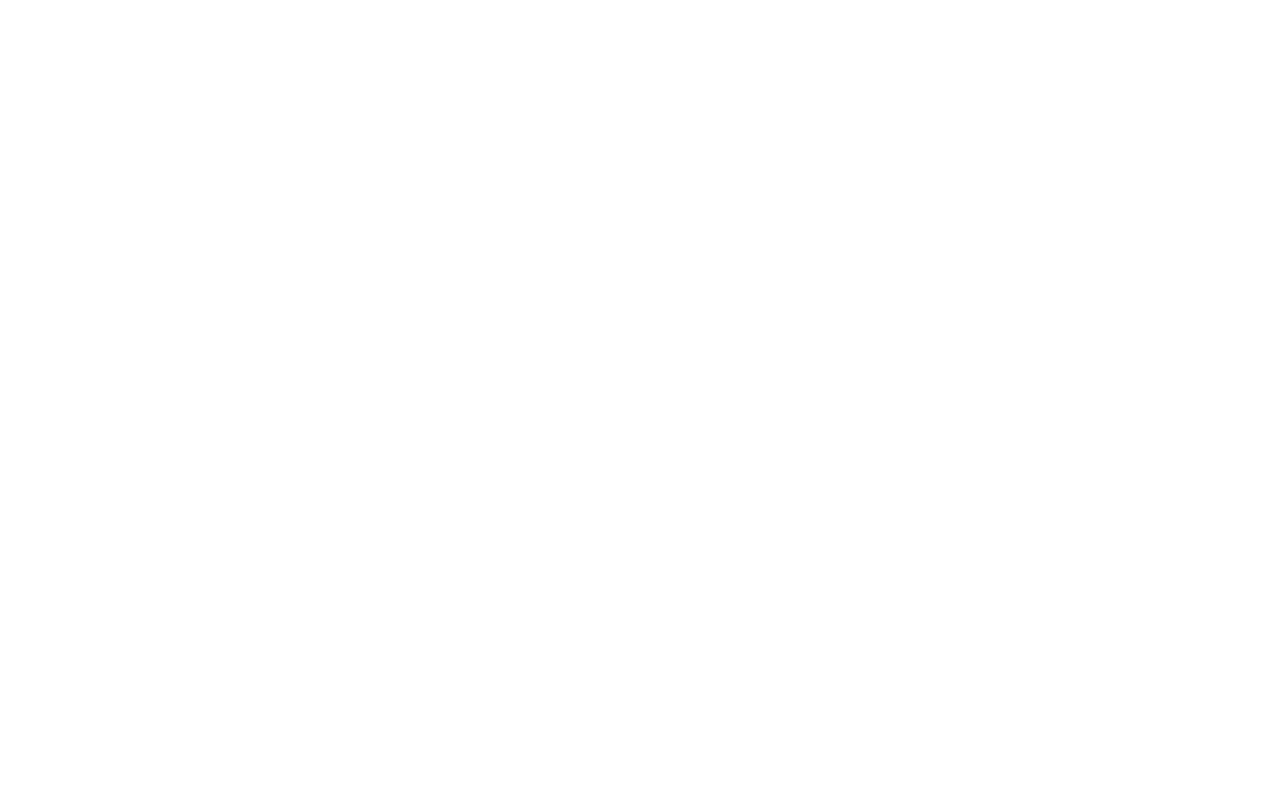
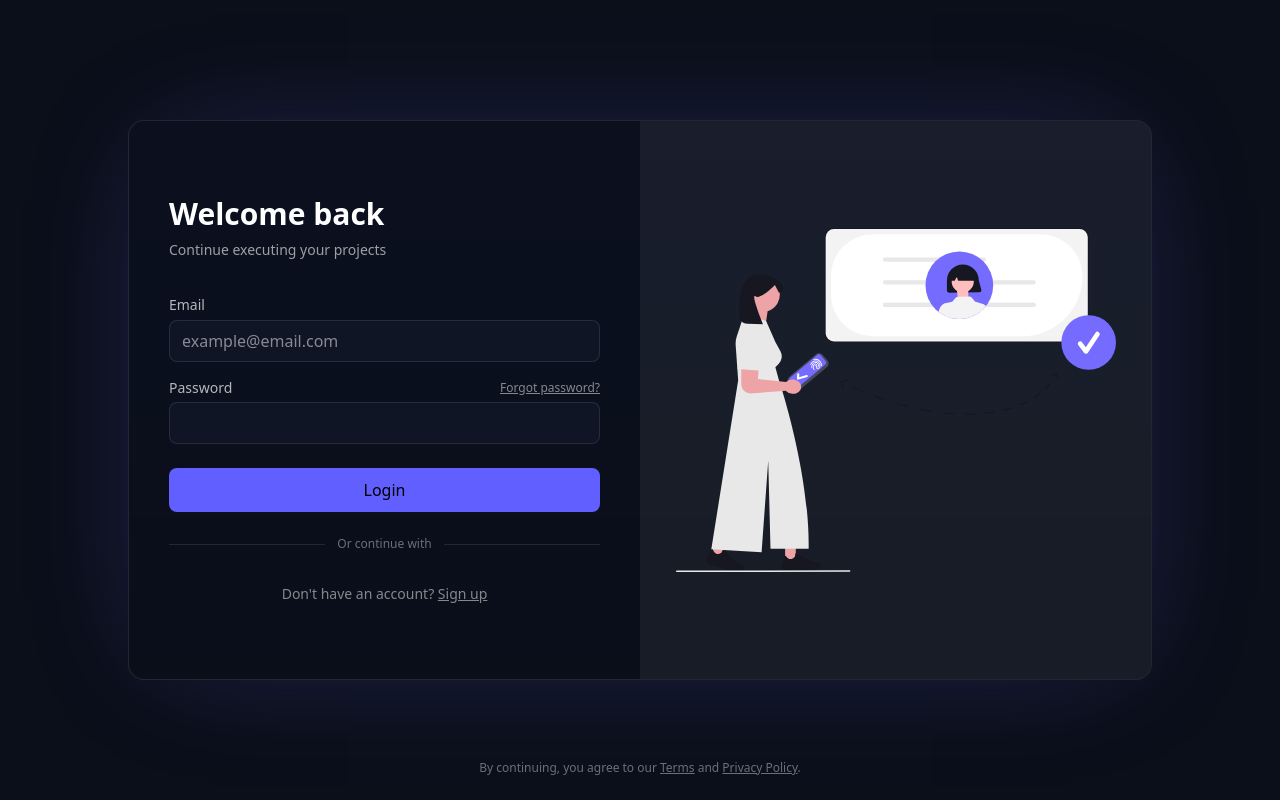
Before and after one commit to adityarajsrv/ProjectBay, a React (Vite) app in the folder frontend/: page /login in a window 1280 px wide. Before the commit this address had no page. Built offline with nearby package versions, Linux system fonts and the light colour scheme.

Commit message:
Built auth page UI

```diff
--- a/frontend/src/App.jsx
+++ b/frontend/src/App.jsx
@@ -1,6 +1,7 @@
 import { BrowserRouter, Routes, Route } from "react-router-dom";
 import Home from "./pages/Home";
 import DashboardPage from "./pages/DashboardPage";
+import AuthPage from "./pages/AuthPage";
 
 const App = () => {
   return (
@@ -8,6 +9,7 @@
       <Routes>
         <Route path="/" element={<Home />} />
         <Route path="/dashboard" element={<DashboardPage />} />
+        <Route path="/login" element={<AuthPage />} />
       </Routes>
     </BrowserRouter>
   );
--- /dev/null
+++ b/frontend/src/pages/AuthPage.jsx
@@ -0,0 +1,132 @@
+import { useState } from "react";
+import loginSvg from "../assets/login.svg";
+import signupSvg from "../assets/signup.svg";
+
+const LoginVisual = () => (
+  <img
+    src={loginSvg}
+    alt="Login visual"
+    className="w-110"
+  />
+);
+
+const SignupVisual = () => (
+  <img
+    src={signupSvg}
+    alt="Signup visual"
+    className="w-110"
+  />
+);
+
+
+const AuthPage = () => {
+  const [mode, setMode] = useState("login");
+
+  return (
+    <div className="min-h-screen flex items-center justify-center bg-[#0B0F1A] px-4">
+      <div className="w-full max-w-5xl h-140 rounded-2xl overflow-hidden border border-white/10
+        bg-[linear-gradient(180deg,rgba(11,16,32,0.9),rgba(11,15,26,0.95))]
+        shadow-[0_0_120px_-40px_rgba(99,102,241,0.35)]
+        grid grid-cols-1 md:grid-cols-2">
+
+        {/* LEFT */}
+        <div className="p-10 flex flex-col justify-center">
+          <h1 className="text-3xl font-semibold text-white mb-2">
+            {mode === "login" ? "Welcome back" : "Create your account"}
+          </h1>
+          <p className="text-sm text-white/60 mb-8">
+            {mode === "login"
+              ? "Continue executing your projects"
+              : "Turn ideas into structured execution"}
+          </p>
+          <div className="space-y-4">
+            <div>
+              <label className="text-sm text-white/70">Email</label>
+              <input
+                type="email"
+                placeholder="example@email.com"
+                className="mt-1 w-full rounded-lg bg-[#0F1525] border border-white/10 px-3 py-2 text-white outline-none focus:border-indigo-500"
+              />
+            </div>
+            <div>
+              <div className="flex items-center justify-between">
+                <label className="text-sm text-white/70">Password</label>
+                {mode === "login" && (
+                  <button className="cursor-pointer text-xs text-white/50 hover:text-white underline">
+                    Forgot password?
+                  </button>
+                )}
+              </div>
+              <input
+                type="password"
+                className="mt-1 w-full rounded-lg bg-[#0F1525] border border-white/10 px-3 py-2 text-white outline-none focus:border-indigo-500"
+              />
+            </div>
+            {mode === "signup" && (
+              <div>
+                <label className="text-sm text-white/70">
+                  Confirm Password
+                </label>
+                <input
+                  type="password"
+                  className="mt-1 w-full rounded-lg bg-[#0F1525] border border-white/10 px-3 py-2 text-white outline-none focus:border-indigo-500"
+                />
+              </div>
+            )}
+          </div>
+          <button className="cursor-pointer mt-6 w-full bg-indigo-500 text-black py-2.5 rounded-lg font-medium hover:bg-indigo-600 transition">
+            {mode === "login" ? "Login" : "Create Account"}
+          </button>
+          <div className="flex items-center gap-3 my-6">
+            <div className="h-px flex-1 bg-white/10" />
+            <span className="text-xs text-white/40">
+              Or continue with
+            </span>
+            <div className="h-px flex-1 bg-white/10" />
+          </div>
+          <p className="mt-2 text-sm text-white/50 text-center">
+            {mode === "login" ? (
+              <>
+                Don&apos;t have an account?{" "}
+                <button
+                  onClick={() => setMode("signup")}
+                  className="cursor-pointer underline hover:text-white"
+                >
+                  Sign up
+                </button>
+              </>
+            ) : (
+              <>
+                Already have an account?{" "}
+                <button
+                  onClick={() => setMode("login")}
+                  className="cursor-pointer underline hover:text-white"
+                >
+                  Sign in
+                </button>
+              </>
+            )}
+          </p>
+        </div>
+        {/* RIGHT */}
+        <div className="hidden md:flex items-center justify-center relative overflow-hidden">
+          <div className="absolute inset-0 opacity-[0.06] animate-[gridMove_20s_linear_infinite]"
+            style={{
+              background:
+                "white",
+              backgroundSize: "32px 32px",
+            }}
+          />
+          {mode === "login" ? <LoginVisual /> : <SignupVisual />}
+        </div>
+      </div>
+      <p className="absolute bottom-6 text-xs text-white/40 text-center">
+        By continuing, you agree to our{" "}
+        <span className="underline">Terms</span> and{" "}
+        <span className="underline">Privacy Policy</span>.
+      </p>
+    </div>
+  );
+};
+
+export default AuthPage;
```
Also changed, not shown: frontend/src/assets/login.svg (added), frontend/src/assets/signup.svg (added).
